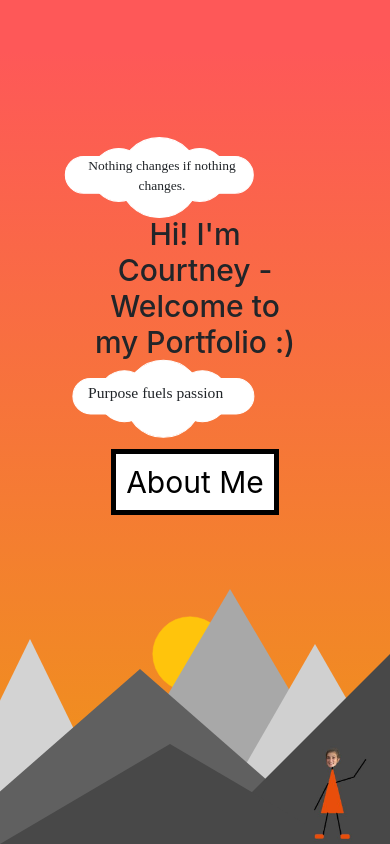
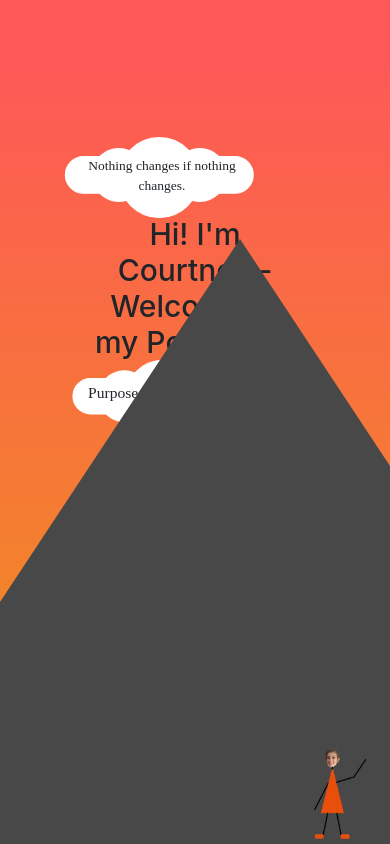
Before and after one commit to courtbourt12/CourtneyMadeAnAwesomePortfolio, a React (Create React App) app in the folder portfolio/: page /splash in a window 390 px wide. Built offline with nearby package versions, Linux system fonts and the light colour scheme; a web font is replaced by a local one.

Commit message:
mountain for full screen

```diff
--- a/portfolio/src/App.css
+++ b/portfolio/src/App.css
@@ -374,6 +374,17 @@ background: white;
     border-bottom: 525px solid grey;
 }
 
+.mountainEight {
+    position: absolute;
+    bottom: 0px;
+    right: -250px;
+    border-top: 0px solid transparent;
+    border-left: 400px solid transparent;
+    border-right: 400px solid transparent;
+    border-bottom: 605px solid rgb(72,72,72);
+    z-index: 3;
+}
+
 .sun {
     position: absolute;
     bottom: 100px;
@@ -712,11 +723,11 @@ background: white;
     .mountainFive {
         position: absolute;
         bottom: 0px;
-        right: 50px;
+        right: -120px;
         border-top: 0px solid transparent;
         border-left: 170px solid transparent;
         border-right: 170px solid transparent;
-        border-bottom: 100px solid rgb(72,72,72);
+        border-bottom: 150px solid rgb(72,72,72);
         z-index: 3;
     }
 
--- a/portfolio/src/pages/Splash.js
+++ b/portfolio/src/pages/Splash.js
@@ -179,6 +179,7 @@ function Splash() {
     <div className= "mountainFive"></div>
     <div className= "mountainSix"></div>
     <div className= "mountainSeven"></div>
+    <div className= "mountainEight"></div>
     <div className= "sun"></div>
     <Card className= "theCard">
       <Card.Body>
```
